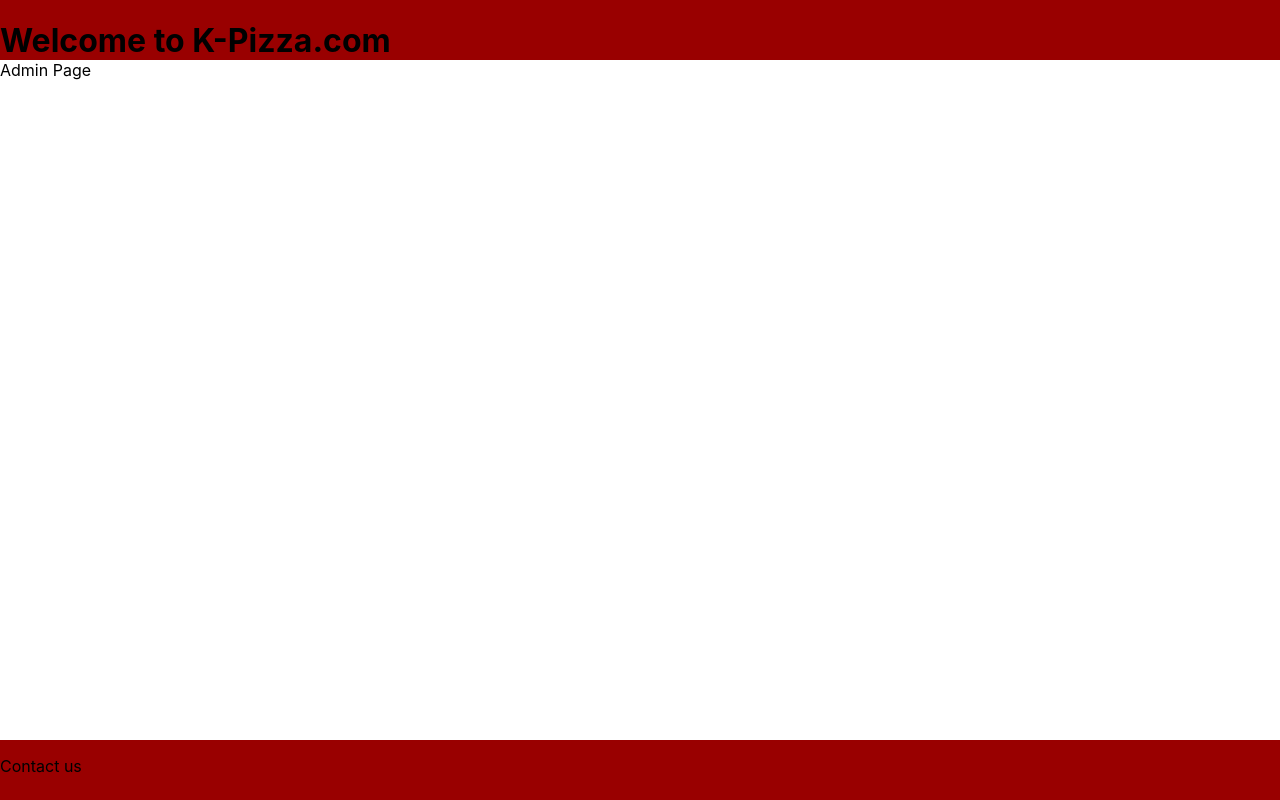
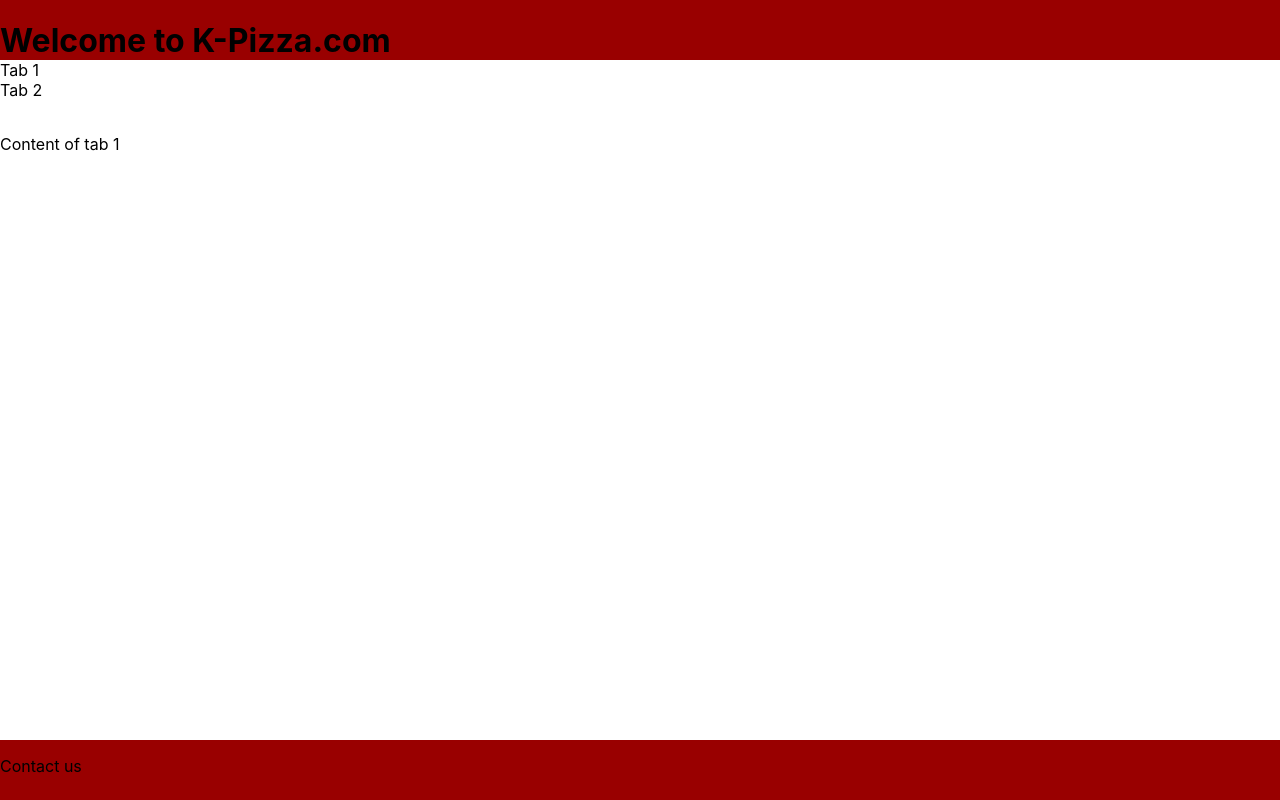
Before and after one commit to kinzical/Pizza-ordering-website, a React (Create React App) app: page /admin in a window 1280 px wide. Built offline with nearby package versions, Linux system fonts and the light colour scheme.

Commit message:
-added tabs-html -added interface for user

```diff
--- a/src/Components/App/Modules/Admin/Presentations/Admin/Admin.css
+++ b/src/Components/App/Modules/Admin/Presentations/Admin/Admin.css
@@ -0,0 +1,3 @@
+.admin-page {
+    position: relative;
+}
--- a/src/Components/App/Modules/Admin/Presentations/Admin/Admin.tsx
+++ b/src/Components/App/Modules/Admin/Presentations/Admin/Admin.tsx
@@ -1,8 +1,21 @@
+import { Tabs } from 'antd';
 import React from 'react';
 import './Admin.css'
 
 export const Admin = () => {
+
+    const { TabPane } = Tabs;
+
     return(
-        <div>Admin Page</div>
+        <div className="admin-page">
+            <Tabs defaultActiveKey="1" size="large" tabPosition="top" >
+                <TabPane tab="Tab 1" key="1">
+                    Content of tab 1
+                </TabPane>
+                <TabPane tab="Tab 2" key="2">
+                    Content of tab 2
+                </TabPane>
+          </Tabs>
+        </div>
     )
 }
--- a/src/Components/App/Modules/Auth/Presentations/Login/Login.tsx
+++ b/src/Components/App/Modules/Auth/Presentations/Login/Login.tsx
@@ -2,11 +2,14 @@ import { Button } from "antd"
 import Checkbox from "antd/lib/checkbox"
 import Form from "antd/lib/form"
 import Input from "antd/lib/input"
-import React from "react"
+import React, { useState } from "react"
 import { Link } from "react-router-dom"
 import '../Login/Login.css'
+import { User } from '../../../Shared/Models/interfaces/User'
 
 export const Login = () => {
+    const [users, setUsers] = useState<User[]>([])
+
     return (
         <div className="login-page">
             <div className="app-icon"></div>
--- /dev/null
+++ b/src/Components/App/Modules/Shared/Models/interfaces/User.tsx
@@ -0,0 +1,4 @@
+export interface User{
+    email: string;
+    password: string;
+}
```
